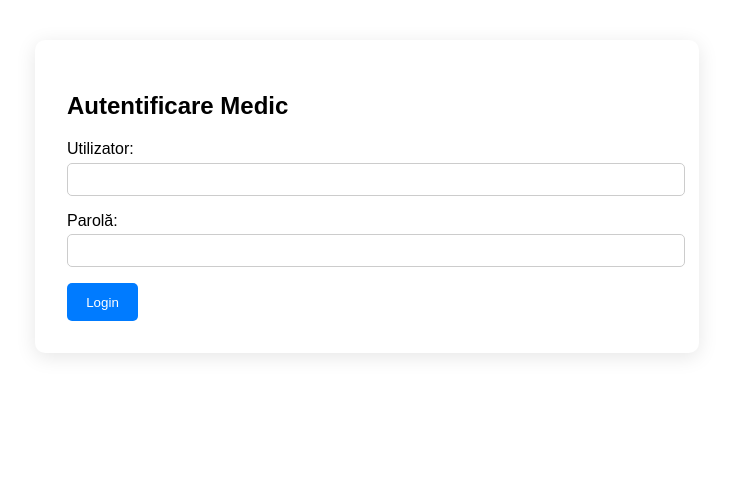
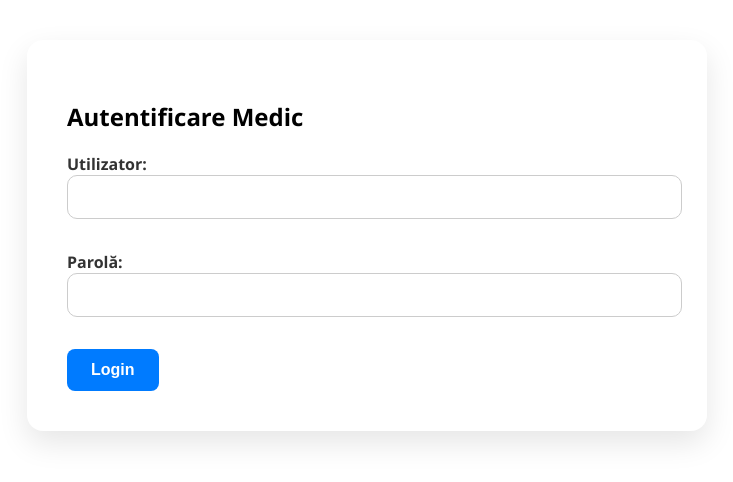
Before and after one commit to SeculaS/Stomato, a React (Create React App) app: page / in a window 1280 px wide. Shown: the top 482 px of the page, without its empty margins (273-1006 px from the left). Built offline with nearby package versions, Linux system fonts and the light colour scheme.

Commit message:
Patient search logic modified, solved some visual bugs with the checkboxes and radio buttons, added some animations when pressing buttons and some focus animation

```diff
--- a/package.json
+++ b/package.json
@@ -3,7 +3,6 @@
   "version": "0.1.0",
   "private": true,
   "dependencies": {
-    "@mui/material": "^7.1.0",
     "@testing-library/dom": "^10.4.0",
     "@testing-library/jest-dom": "^6.6.3",
     "@testing-library/react": "^16.3.0",
--- a/src/App.css
+++ b/src/App.css
@@ -1,31 +1,60 @@
 .form-container {
   max-width: 600px;
   margin: 40px auto;
-  background: white;
-  padding: 2rem;
-  border-radius: 10px;
-  box-shadow: 0 4px 20px rgba(0, 0, 0, 0.1);
-  font-family: Arial, sans-serif;
+  background: #ffffff;
+  padding: 2.5rem;
+  border-radius: 16px;
+  box-shadow: 0 12px 30px rgba(0, 0, 0, 0.1);
+  font-family: 'Segoe UI', sans-serif;
+  transition: box-shadow 0.3s ease;
+}
+
+.form-container:hover {
+  box-shadow: 0 16px 36px rgba(0, 0, 0, 0.12);
 }
 
 label {
   display: block;
-  margin-bottom: 1rem;
+  font-weight: 600;
+  margin-bottom: 0.5rem;
+  margin-right: 1.2rem;
+  color: #333;
 }
 
-input {
+input,
+textarea {
   width: 100%;
-  padding: 0.5rem;
-  margin-top: 0.3rem;
-  border-radius: 5px;
+  padding: 0.75rem 1rem;
+  margin-bottom: 1.5rem;
+  border-radius: 10px;
   border: 1px solid #ccc;
+  font-size: 1rem;
+  transition: border-color 0.3s ease, box-shadow 0.3s ease;
+}
+
+input:not([type="checkbox"]):not([type="radio"]):focus,
+textarea:focus {
+  border-color: #007bff;
+  box-shadow: 0 0 0 3px rgba(0, 123, 255, 0.2);
+  outline: none;
 }
 
 button {
   background-color: #007bff;
   color: white;
-  padding: 0.7rem 1.2rem;
+  padding: 0.75rem 1.5rem;
+  font-size: 1rem;
+  font-weight: bold;
   border: none;
-  border-radius: 5px;
+  border-radius: 8px;
   cursor: pointer;
+  transition: background 0.3s ease, transform 0.2s ease;
 }
+
+button:hover {
+  transform: scale(1.03);
+}
+
+button:active {
+  transform: scale(0.98);
+}
--- a/src/App.js
+++ b/src/App.js
@@ -15,7 +15,6 @@ import AcordChir from "./components/AcordChir";
 import ViewChir from "./components/ViewChir";
 import AcordGene from "./components/AcordGene";
 import ViewGene from "./components/ViewGene";
-
 function App() {
   const [loggedIn, setLoggedIn] = useState(false);
 
--- a/src/components/EditMedicalFile.jsx
+++ b/src/components/EditMedicalFile.jsx
@@ -274,7 +274,7 @@ export default function EditMedicalFile() {
                 'Probleme psihice'
             ].map((conditie, index) => (
                 <label key={index} className="checkbox">
-                    <input
+                    <input style={{width: '10%'}}
                         type="checkbox"
                         checked={formData.medicalHistory?.[conditie] || false}
                         onChange={(e) => {
@@ -297,7 +297,7 @@ export default function EditMedicalFile() {
                 Sunteți însărcinată?
                 <div>
                     <label>
-                        <input
+                        <input style={{width:'10%'}}
                             type="radio"
                             name="pregnant"
                             value="da"
@@ -305,8 +305,8 @@ export default function EditMedicalFile() {
                             onChange={handleChange}
                         /> DA
                     </label>
-                    <label style={{ marginLeft: '2rem' }}>
-                        <input
+                    <label>
+                        <input style={{width:'10%'}}
                             type="radio"
                             name="pregnant"
                             value="nu"
@@ -334,7 +334,7 @@ export default function EditMedicalFile() {
                 Alăptați?
                 <div>
                     <label>
-                        <input
+                        <input style={{width:'10%'}}
                             type="radio"
                             name="nursing"
                             value="da"
@@ -342,8 +342,8 @@ export default function EditMedicalFile() {
                             onChange={handleChange}
                         /> DA
                     </label>
-                    <label style={{ marginLeft: '2rem' }}>
-                        <input
+                    <label>
+                        <input style={{width:'10%'}}
                             type="radio"
                             name="nursing"
                             value="nu"
--- a/src/components/MedicalForm.jsx
+++ b/src/components/MedicalForm.jsx
@@ -352,7 +352,7 @@ export default function MedicalForm() {
                     'Probleme psihice'
                 ].map((conditie, index) => (
                     <label key={index} className="checkbox">
-                        <input
+                        <input style={{width: '10%'}}
                             type="checkbox"
                             checked={formData.medicalHistory[conditie] || false}
                             onChange={(e) => {
@@ -374,7 +374,7 @@ export default function MedicalForm() {
                     Sunteți însărcinată?
                     <div>
                         <label>
-                            <input
+                            <input style={{width: '10%'}}
                                 type="radio"
                                 name="pregnant"
                                 value="da"
@@ -382,8 +382,8 @@ export default function MedicalForm() {
                                 onChange={handleChange}
                             /> DA
                         </label>
-                        <label style={{ marginLeft: '2rem' }}>
-                            <input
+                        <label>
+                            <input style={{width: '10%'}}
                                 type="radio"
                                 name="pregnant"
                                 value="nu"
@@ -411,7 +411,7 @@ export default function MedicalForm() {
                     Alăptați?
                     <div>
                         <label>
-                            <input
+                            <input style={{width: '10%'}}
                                 type="radio"
                                 name="nursing"
                                 value="da"
@@ -419,8 +419,8 @@ export default function MedicalForm() {
                                 onChange={handleChange}
                             /> DA
                         </label>
-                        <label style={{ marginLeft: '2rem' }}>
-                            <input
+                        <label>
+                            <input style={{width: '10%'}}
                                 type="radio"
                                 name="nursing"
                                 value="nu"
--- a/src/components/PatientsList.jsx
+++ b/src/components/PatientsList.jsx
@@ -163,7 +163,12 @@ export default function PatientsList() {
         }, 300);
         return () => clearTimeout(debounceTimer);
     }, [searchTerm]);
-
+    const handleTrigger = () => {
+        setTriggered(!triggered);
+        if(triggered === true) {
+            setSearchTerm('');
+        }
+    }
     const handleEdit = (cnp) => {
         navigate(`/edit/${cnp}`);
     };
@@ -229,7 +234,7 @@ export default function PatientsList() {
                     style={{ padding: '8px', marginBottom: '15px', width: '90%' }}
                 />
                 </> )}
-                <TooltipButton onClick={r=> setTriggered(!triggered)} tooltipText={"Search patient"} style={{ padding: '8px'}}><FaMagnifyingGlass/></TooltipButton>
+                <TooltipButton onClick={() => handleTrigger()} tooltipText={"Search patient"} style={{ padding: '8px', backgroundColor: 'white', color: '#007bff'}}><FaMagnifyingGlass/></TooltipButton>
             </div>
 
             <h2>Lista Pacienților</h2>
```
Also changed, not shown: 1 other file (tests, documents, lock files or other folders).
